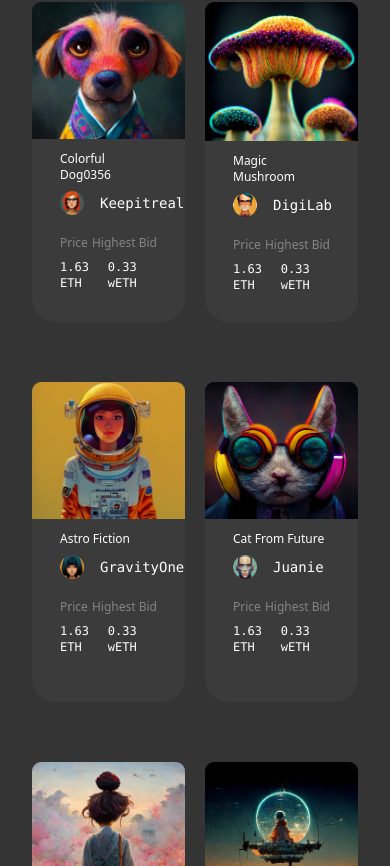
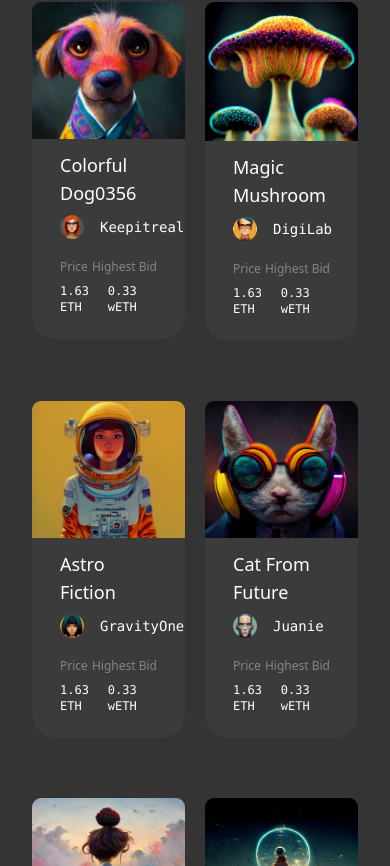
Before and after one commit to Panteagh/NFT-Marketplace, a React (Vite) app: page /ArtistPage/1 in a window 390 px wide. Shown: the part 978-1844 px from the top of the page. Built offline with nearby package versions, Linux system fonts and the light colour scheme; data requests are answered from the project's data file.

Commit message:
Resizing the components

```diff
--- a/src/components/Context/NFTMarketContext.jsx
+++ b/src/components/Context/NFTMarketContext.jsx
@@ -12,7 +12,6 @@ export function NFTMarketContextProvider({ children }) {
 
   const toggelMenu = () => {
     setIsOpen(!isOpen);
-    console.log(isOpen);
   };
 
   const [isFollow, setIsFollow] = useState(true);
@@ -29,7 +28,6 @@ export function NFTMarketContextProvider({ children }) {
 
   const followHandler = () => {
     setIsFollow(!isFollow);
-    console.log(isFollow);
   };
 
   const handelScrolling = () =>{
--- a/src/components/NFTCard/NFTCard.jsx
+++ b/src/components/NFTCard/NFTCard.jsx
@@ -3,14 +3,14 @@ import React from "react";
 function NFTCard({ style, NFTimg, Avatar, NFTname, Artistname }) {
   return (
     <div
-      className={`${style} lg:w-[330px] lg:h-[469px] max-md:h-80 bg-[#3B3B3B] rounded-3xl hover:scale-95 duration-700 my-5 `}
+      className={`${style} lg:w-[330px] lg:h-[469px] bg-[#3B3B3B] rounded-3xl hover:scale-95 duration-700 my-5 `}
     >
       <div className="lg:h-[295px]">
         <img className="w-full" src={NFTimg} alt="" />
       </div>
 
       <div className="mx-7 mt-3 md:pb-3 max-md:pb-3">
-        <h2 className="md:font-semibold text-white text-xl max-md:text-xs max-sm:text-lg font-sans">
+        <h2 className="md:font-semibold text-white text-xl max-md:text-lg max-sm:text-lg font-sans">
           {NFTname}
         </h2>
 
--- a/src/components/TopCreators/TopCreators.jsx
+++ b/src/components/TopCreators/TopCreators.jsx
@@ -14,8 +14,6 @@ function TopCreators() {
       setArtists(res);
     });
   }, []);
-
-  console.log(artists);
 
   return (
     <div className="lg:mx-36 mt-20 mb-10">
--- a/src/pages/NFTpage/NFTpage.jsx
+++ b/src/pages/NFTpage/NFTpage.jsx
@@ -56,10 +56,12 @@ function NFTpage() {
               initialMinutes={59}
               initialSeconds={59}
               button={
+                <Link to="/Wallet">
                 <Button
                   label="Place Bid"
                   style="bg-[#A259FF] w-full h-[60px] mt-5"
-                />
+                  />
+                </Link>
               }
             />
           </div>
@@ -155,7 +157,7 @@ function NFTpage() {
             <SectionHeadline sectionLabel="More from this artist" />
             <Link to={`/ArtistPage/${id}`}>
               <BorderedButton
-                style="w-[267px]"
+                style="w-[267px] max-md:text-xs"
                 label="Go To Artist Page"
                 icon={<GoArrowRight color="#A259FF" />}
               />
```
